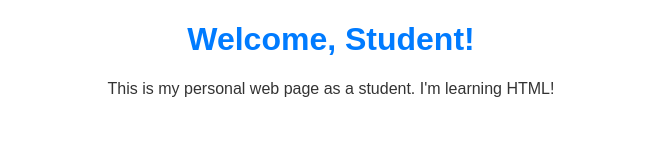
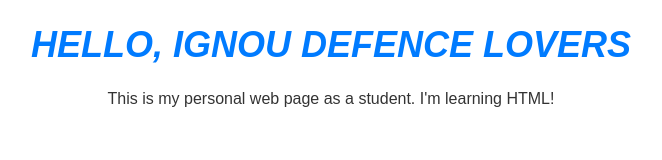
Before and after one commit to IGNOU-FOR-DEFENCE/ignou-for-defence, a plain HTML site: page index.html in a window 1280 px wide. Shown: the whole page, without its empty margins (309-971 px from the left). Drawn offline with Linux system fonts and the light colour scheme.

Commit message:
Update index.html

```diff
--- a/index.html
+++ b/index.html
@@ -9,6 +9,10 @@
         }
         h1 {
             color: #007BFF;
+            font-size: 36px; /* Adjust the font size as needed */
+            font-weight: bold; /* Make the text bold */
+            font-style: italic; /* Apply italic style */
+            text-transform: uppercase; /* Convert text to uppercase */
         }
         p {
             color: #333;
@@ -16,7 +20,7 @@
     </style>
 </head>
 <body>
-    <h1>Welcome, Student!</h1>
+    <h1>HELLO, IGNOU DEFENCE LOVERS</h1>
     <p>This is my personal web page as a student. I'm learning HTML!</p>
 </body>
 </html>
```
